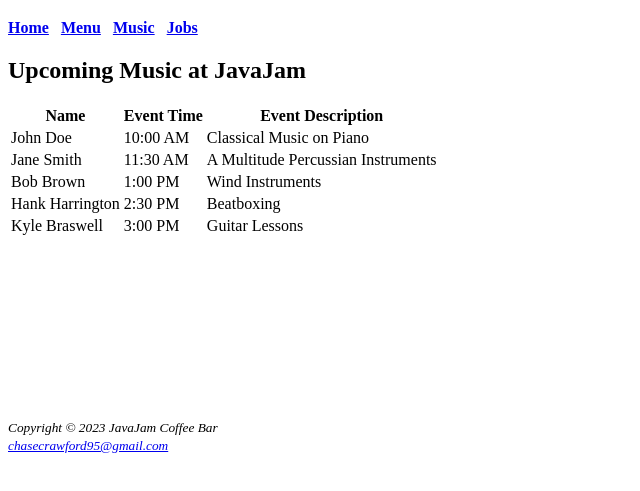
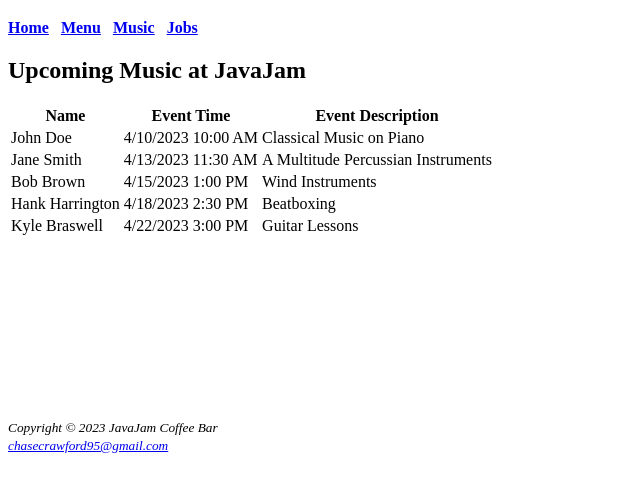
Before and after one commit to ChaseCrawford95/UAB-CS-221, a plain HTML site: page Homework 2/music.html in a window 1280 px wide. Shown: the part 61-552 px from the top of the page, without its empty margins (0-640 px from the left). Drawn offline with Linux system fonts and the light colour scheme.

Commit message:
Updating event times on muisc page

```diff
--- a/Homework 2/music.html
+++ b/Homework 2/music.html
@@ -20,27 +20,27 @@
             <tbody>
               <tr>
                 <td>John Doe</td>
-                <td>10:00 AM</td>
+                <td>4/10/2023 10:00 AM</td>
                 <td>Classical Music on Piano</td>
               </tr>
               <tr>
                 <td>Jane Smith</td>
-                <td>11:30 AM</td>
+                <td>4/13/2023 11:30 AM</td>
                 <td>A Multitude Percussian Instruments</td>
               </tr>
               <tr>
                 <td>Bob Brown</td>
-                <td>1:00 PM</td>
+                <td>4/15/2023 1:00 PM</td>
                 <td>Wind Instruments</td>
               </tr>
               <tr>
                 <td>Hank Harrington</td>
-                <td>2:30 PM</td>
+                <td>4/18/2023 2:30 PM</td>
                 <td>Beatboxing</td>
               </tr>
               <tr>
                 <td>Kyle Braswell</td>
-                <td>3:00 PM</td>
+                <td>4/22/2023 3:00 PM</td>
                 <td>Guitar Lessons</td>
               </tr>
             </tbody>
```
